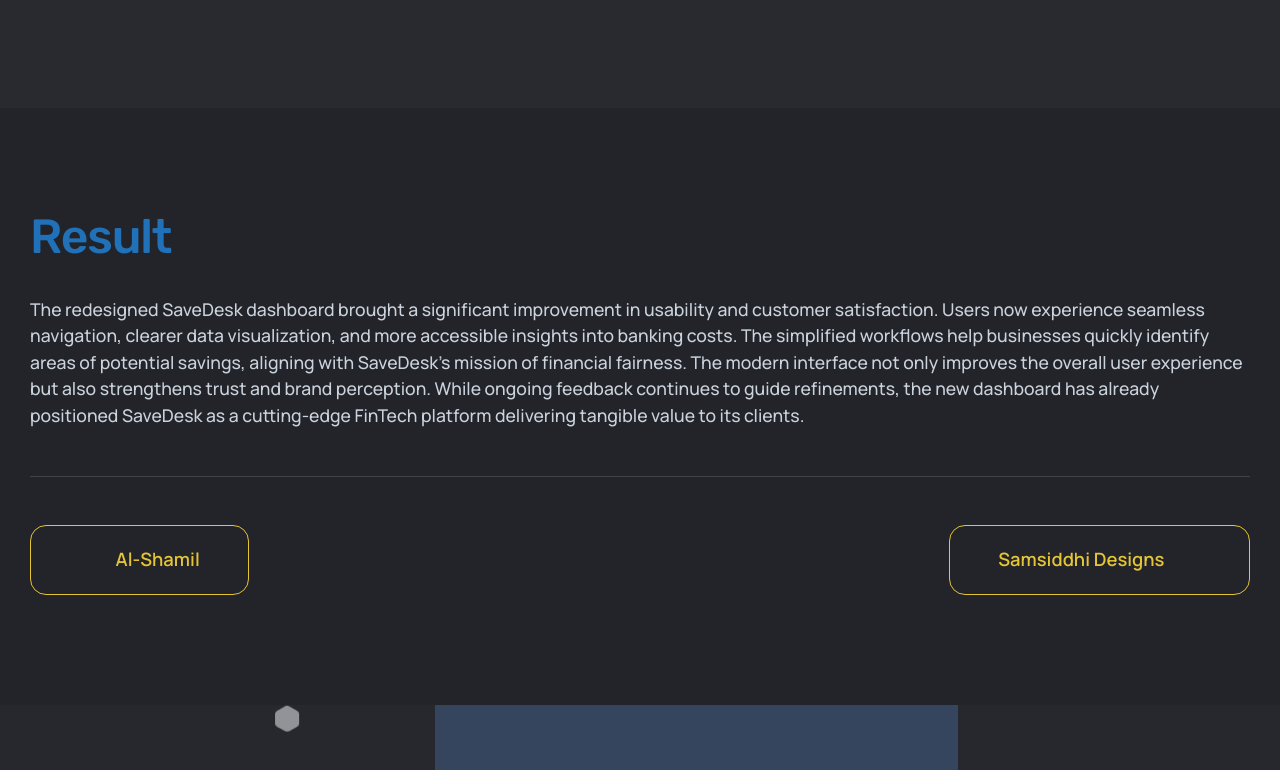
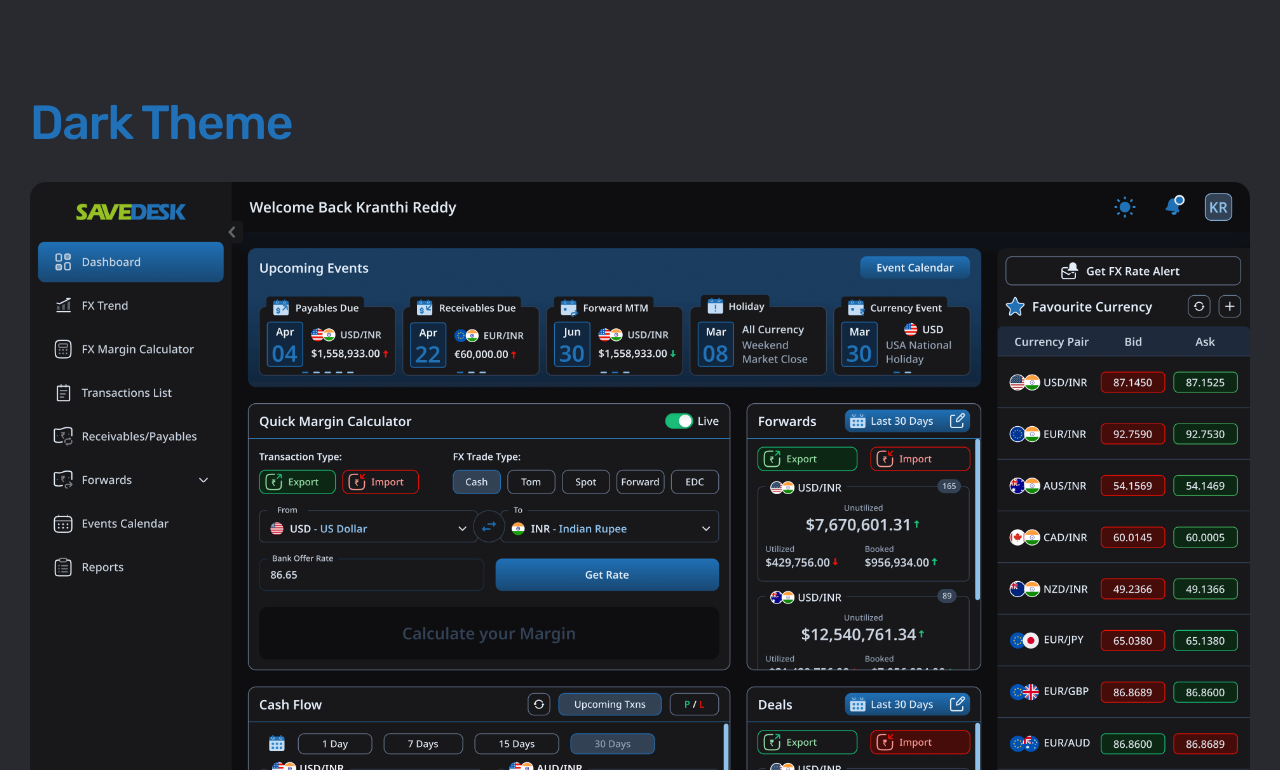
Before and after one commit to att-business-apps/att-landingpage, a Vue app in the folder att-website/: page /project/savedesk in a window 1280 px wide. Shown: the part 5490-6260 px from the top of the page. Built offline with nearby package versions, Linux system fonts and the light colour scheme; a web font is replaced by a local one.

Commit message:
Add dark theme images to SaveDesk project view
Added two new images for the dark theme (sd-db-dr.png and sd-db-li.png) and updated ProjectSaveDeskView.vue to display the dark theme image with a new section heading.

```diff
--- a/att-website/src/views/project/ProjectSaveDeskView.vue
+++ b/att-website/src/views/project/ProjectSaveDeskView.vue
@@ -104,8 +104,18 @@
                         alt="SaveDesk - FinTech Dashboard Redesign Project">
                 </div>
                 <div class="col-12">
-                    <img src="../../assets/img/project/c7/project-sd-screen.png" class="img-fluid mt-5"
+                    <img src="../../assets/img/project/c7/project-sd-screen.png" class="img-fluid my-5"
                         alt="SaveDesk - FinTech Dashboard Redesign Project">
+                </div>
+            </div>
+
+            <div class="section-heading heading-center mt-5 mb-0">
+                <h2 class="title text-start">Dark Theme</h2>
+                <div class="row">
+                    <div class="col-12">
+                        <img src="../../assets/img/project/c7/sd-db-dr.png" class="img-fluid"
+                            alt="SaveDesk - FinTech Dashboard Redesign Project">
+                    </div>
                 </div>
             </div>
         </div>
```
Also changed, not shown: att-website/src/assets/img/project/c7/sd-db-dr.png (added), att-website/src/assets/img/project/c7/sd-db-li.png (added).
